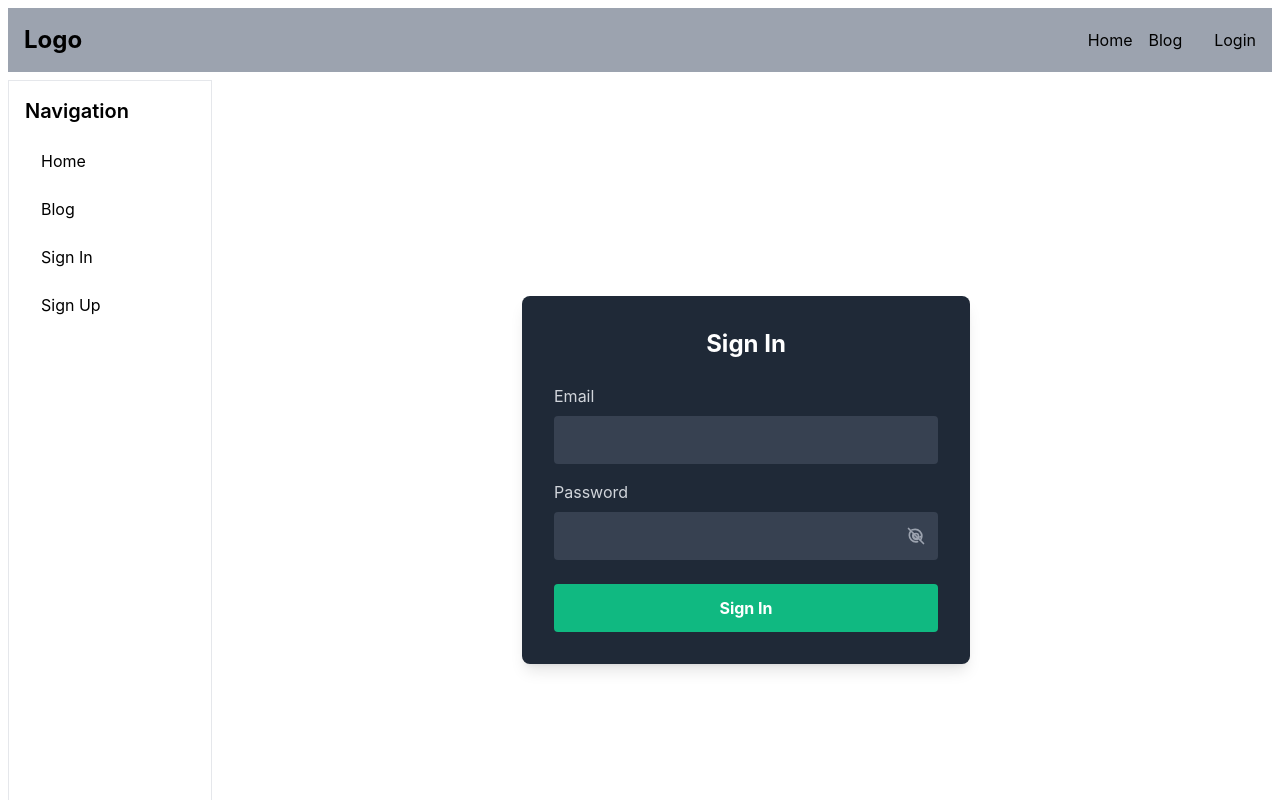
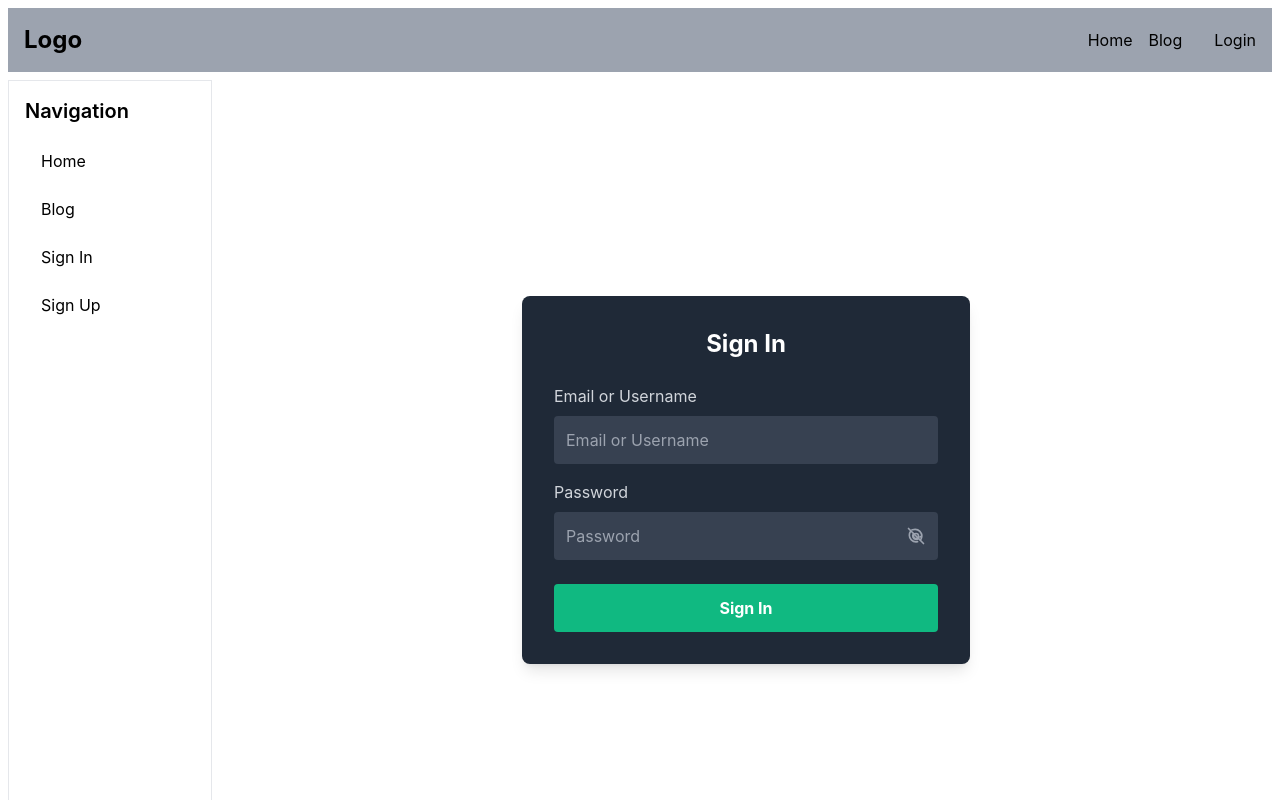
Before and after one commit to rkshaon/blog, a React (Create React App) app in the folder frontend_react/: page /signin in a window 1280 px wide. Shown: the top 800 px of the page. Built offline with nearby package versions, Linux system fonts and the light colour scheme.

Commit message:
common field for user creadetial

```diff
--- a/frontend_react/src/components/auth/SignIn.js
+++ b/frontend_react/src/components/auth/SignIn.js
@@ -1,14 +1,14 @@
 import React, { useState } from 'react';
 
 const SignIn = () => {
-  const [email, setEmail] = useState('');
+  const [identifier, setIdentifier] = useState('');
   const [password, setPassword] = useState('');
   const [showPassword, setShowPassword] = useState(false);
 
   const handleSubmit = (e) => {
     e.preventDefault();
     // Handle form submission logic here
-    console.log('Email:', email);
+    console.log('Identifier (Email/Username):', identifier);
     console.log('Password:', password);
   };
 
@@ -22,12 +22,13 @@ const SignIn = () => {
         <h2 className="text-2xl font-bold text-white mb-6 text-center">Sign In</h2>
         <form onSubmit={handleSubmit}>
           <div className="mb-4">
-            <label htmlFor="email" className="block text-gray-300 mb-2">Email</label>
+            <label htmlFor="email" className="block text-gray-300 mb-2">Email or Username</label>
             <input
-              type="email"
-              id="email"
-              value={email}
-              onChange={(e) => setEmail(e.target.value)}
+              type="text"
+              id="identifier"
+              value={identifier}
+              placeholder="Email or Username"
+              onChange={(e) => setIdentifier(e.target.value)}
               className="w-full p-3 rounded bg-gray-700 text-white focus:outline-none focus:bg-gray-600"
               required
             />
@@ -38,6 +39,7 @@ const SignIn = () => {
               type={showPassword ? 'text' : 'password'}
               id="password"
               value={password}
+              placeholder="Password"
               onChange={(e) => setPassword(e.target.value)}
               className="w-full p-3 rounded bg-gray-700 text-white focus:outline-none focus:bg-gray-600"
               required
```
